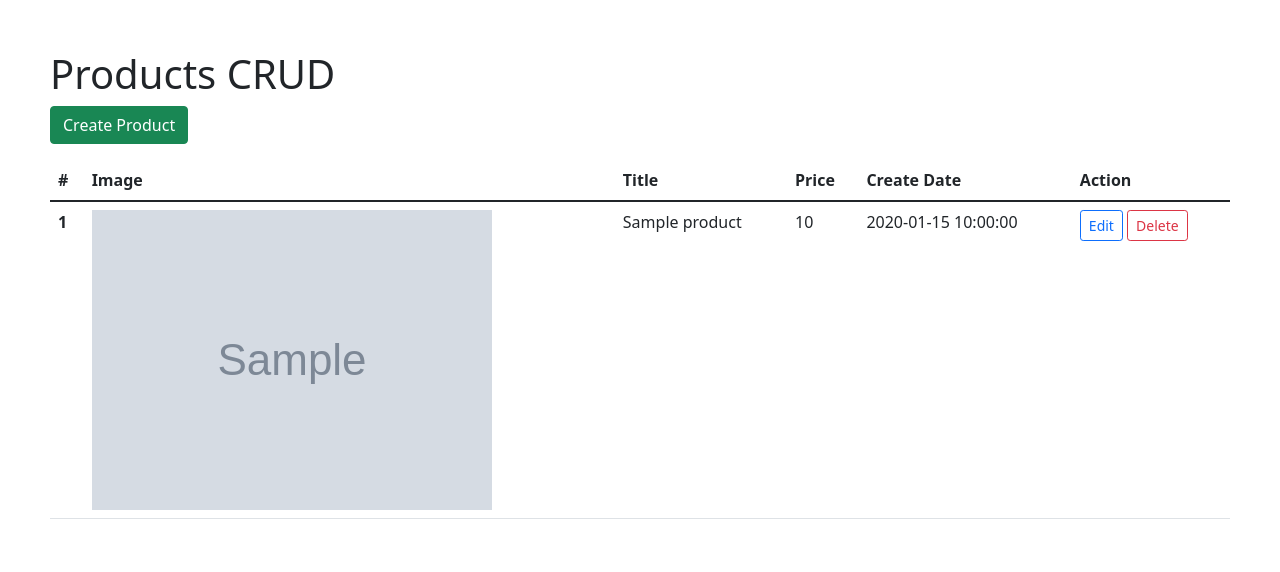
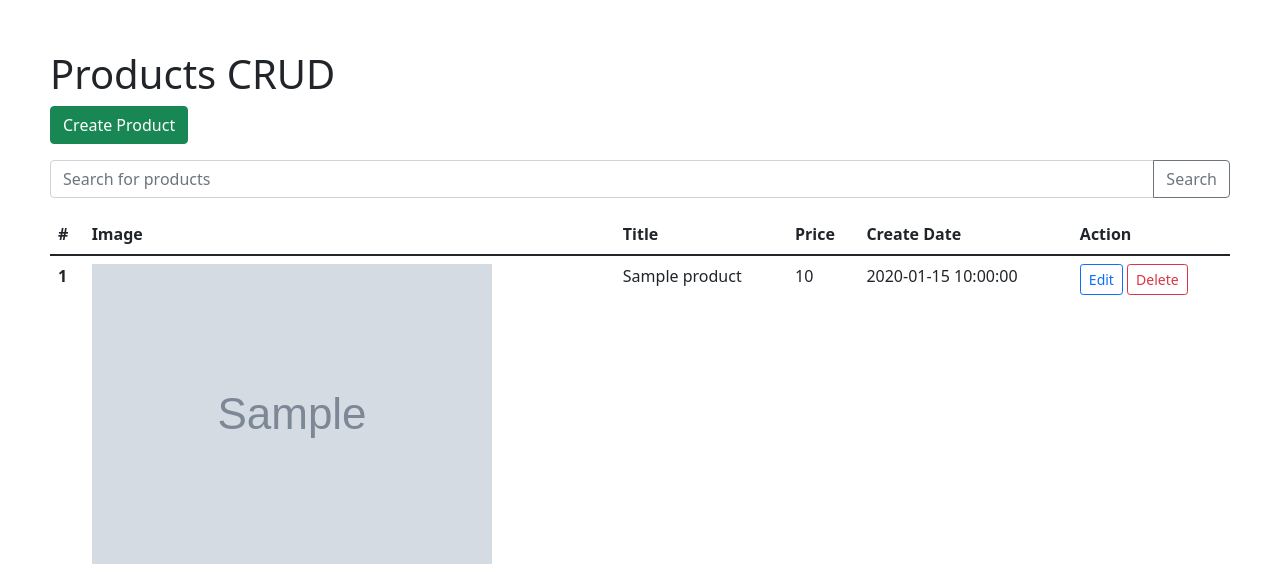
Before and after one commit to izaacyo/phpcourse, a PHP site: page / in a window 1280 px wide. Shown: the top 572 px of the page. Run offline with PHP 8.4, Linux system fonts and the light colour scheme; tables that the repository leaves empty or names only in its code hold one stand-in row (values such as "Sample post"); grey boxes marked "Sample" are stand-in pictures.

Commit message:
create search button

```diff
--- a/14_product_crud/index.php
+++ b/14_product_crud/index.php
@@ -4,15 +4,19 @@ $pdo = new PDO('mysql:host=localhost; port=3306;dbname=products_crud', 'root', '
 
 $pdo->setAttribute(PDO::ATTR_ERRMODE, PDO::ERRMODE_EXCEPTION);
 
-$statement = $pdo->prepare('SELECT * FROM products ORDER BY create_date DESC');
+
+$search = $_GET['search'] ?? '';
+if ($search) {
+    $statement = $pdo->prepare('SELECT * FROM products WHERE title LIKE :title ORDER BY create_date DESC');
+    $statement->bindValue(':title', "%$search%");
+} else {
+    $statement = $pdo->prepare('SELECT * FROM products ORDER BY create_date DESC');
+}
+
 $statement->execute();
 
 //fetch as assosiative array
 $products = $statement->fetchAll(PDO::FETCH_ASSOC);
-
-/*echo '<pre>';
-var_dump($products);
-echo '</pre>';*/
 
 ?>
 
@@ -40,6 +44,15 @@ echo '</pre>';*/
         <a href="create.php" class="btn btn-success">Create Product</a>
 
     </p>
+
+    <form>
+
+        <div class="input-group mb-3">
+            <input type="text" class="form-control" placeholder="Search for products" name="search" value="<?php echo $search ?>">
+            <button class="btn btn-outline-secondary" type="submit">Search</button>
+        </div>
+    </form>
+
 
     <table class="table">
         <thead>
```
